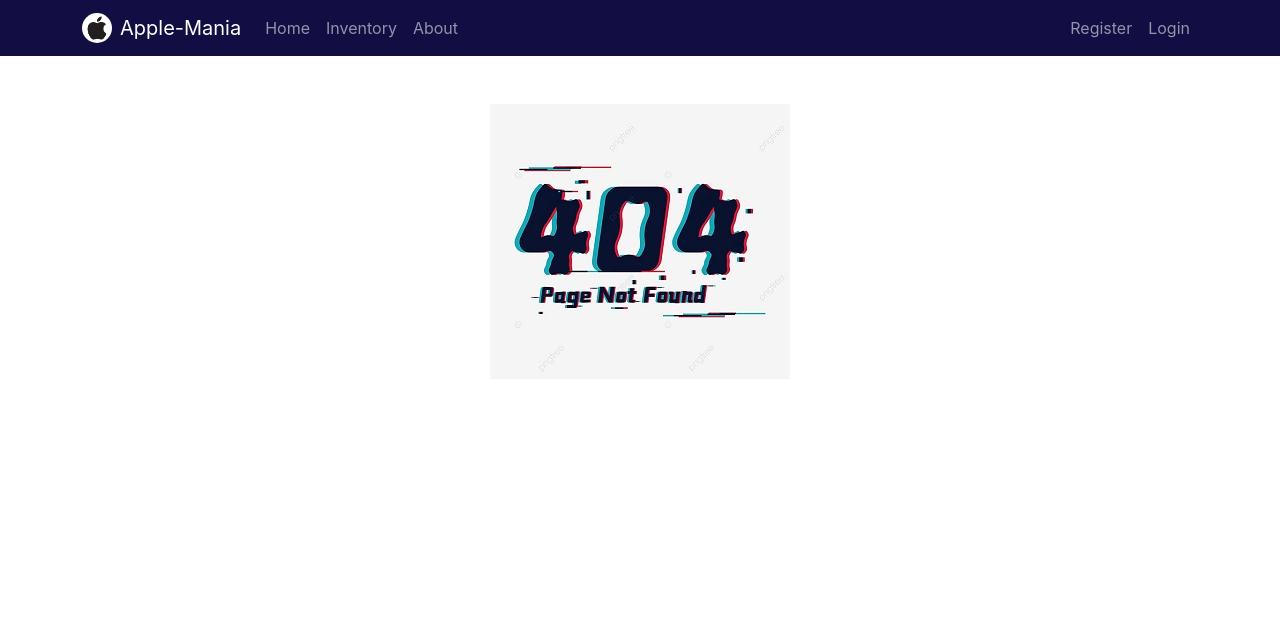
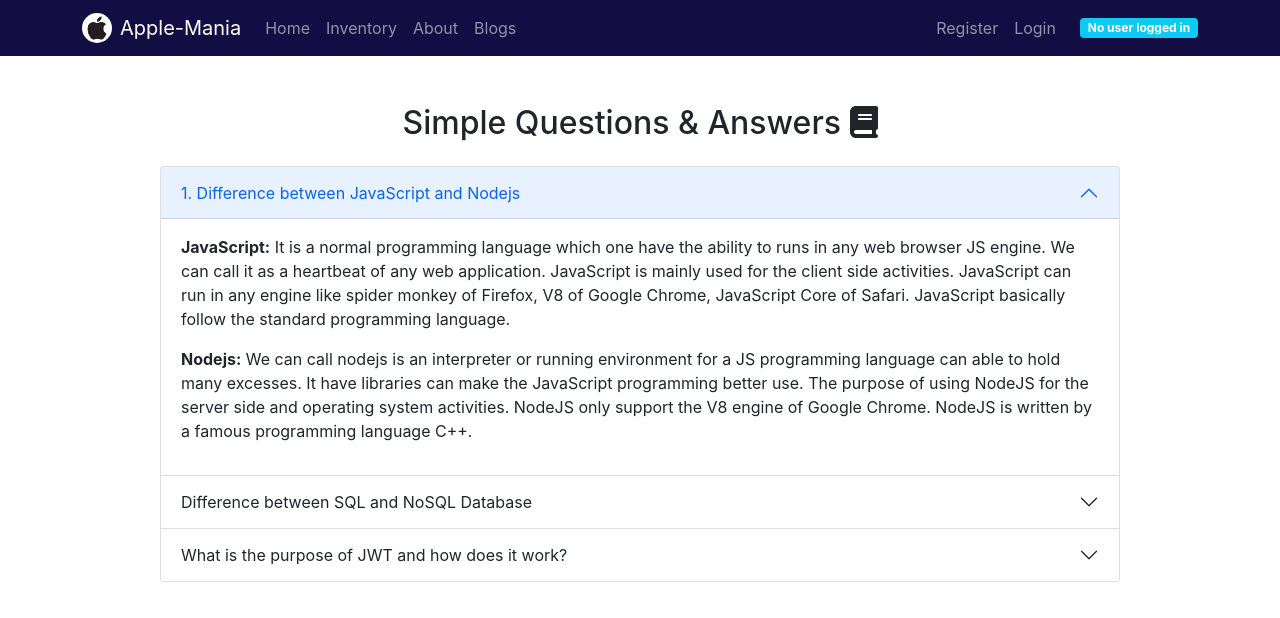
Before and after one commit to Tohidul29/Apple-Mania-Clientsite, a React (Create React App) app: page /blogs in a window 1280 px wide. Shown: the top 618 px of the page. Built offline with nearby package versions, Linux system fonts and the light colour scheme; no server answers.

Commit message:
blogs added

```diff
--- a/src/App.js
+++ b/src/App.js
@@ -1,5 +1,6 @@
 import { Route, Routes } from 'react-router-dom';
 import './App.css';
+import Blogs from './components/Blogs/Blogs';
 import Header from './components/Header/Header';
 import Home from './components/Home/Home';
 import Inventory from './components/Inventory/Inventory';
@@ -23,6 +24,7 @@
       </Route>
       <Route path='/register' element={<Register></Register>}></Route>
       <Route path='/login' element={<Login></Login>}></Route>
+      <Route path='/blogs' element={<Blogs></Blogs>}></Route>
       <Route path='*' element={<NotFound></NotFound>}></Route>
     </Routes>
     </div >
--- /dev/null
+++ b/src/components/Blogs/Blogs.js
@@ -0,0 +1,36 @@
+import React from 'react';
+import { Accordion } from 'react-bootstrap';
+import { FontAwesomeIcon } from '@fortawesome/react-fontawesome';
+import { faBook } from '@fortawesome/free-solid-svg-icons';
+
+const Blogs = () => {
+    return (
+        <div className='w-75 mx-auto mt-5'>
+        <h2 className='text-center my-4'>Simple Questions & Answers <FontAwesomeIcon icon={faBook}></FontAwesomeIcon></h2>
+            <Accordion defaultActiveKey="0">
+                <Accordion.Item eventKey="0">
+                    <Accordion.Header>1. Difference between JavaScript and Nodejs</Accordion.Header>
+                    <Accordion.Body>
+                        <p><b>JavaScript:</b> It is a normal programming language which one have the ability to runs in any web browser JS engine. We can call it as a heartbeat of any web application. JavaScript is mainly used for the client side activities. JavaScript can run in any engine like spider monkey of Firefox, V8 of Google Chrome, JavaScript Core of Safari. JavaScript basically follow the standard programming language.</p>
+                        <p><b>Nodejs:</b> We can call nodejs is an interpreter or running environment for a JS programming language can able to hold many excesses. It have libraries can make the JavaScript programming better use. The purpose of using NodeJS for the server side and operating system activities. NodeJS only support the V8 engine of Google Chrome. NodeJS is written by a famous programming language C++.</p>
+                    </Accordion.Body>
+                </Accordion.Item>
+                <Accordion.Item eventKey="1">
+                    <Accordion.Header>Difference between SQL and NoSQL Database</Accordion.Header>
+                    <Accordion.Body>
+                        <p><b>SQL:</b> SQL databases are scalable in vertically. SQL databases are table-based database. SQL databases are relational. We can use PHPMyAdmin to make SQL databases.</p>
+                        <p><b>NoSQL:</b> NoSQL databases are scalable in horizontally. NoSQL databases are mainly document typed or key-value typed. NoSQL databases are non-relational. We can use famous MongoDB to make NoSQL databases.</p>
+                    </Accordion.Body>
+                </Accordion.Item>
+                <Accordion.Item eventKey="2">
+                    <Accordion.Header>What is the purpose of JWT and how does it work?</Accordion.Header>
+                    <Accordion.Body>
+                        <p>JWT (JSON Web Token) is an open standard that allows two parties: a client and a server: to communicate security information. JSON items, containing a set of claims, are encoded in each JWT. JWT use a cryptographic technique to ensure that the claims cannot be changed after the token has been issued.</p>
+                    </Accordion.Body>
+                </Accordion.Item>
+            </Accordion>
+        </div>
+    );
+};
+
+export default Blogs;
--- a/src/components/Header/Header.js
+++ b/src/components/Header/Header.js
@@ -1,10 +1,12 @@
 import { signOut } from 'firebase/auth';
 import React from 'react';
-import { Button, Container, Nav, Navbar } from 'react-bootstrap';
+import { Badge, Button, Container, Nav, Navbar } from 'react-bootstrap';
 import { useAuthState } from 'react-firebase-hooks/auth';
 import { Link } from 'react-router-dom';
 import auth from '../../firebase.init';
 import Logo from '../../img/Logo/logo.png';
+import { FontAwesomeIcon } from '@fortawesome/react-fontawesome';
+import { faUser } from '@fortawesome/free-solid-svg-icons';
 import '../Header/Header.css';
 
 const Header = () => {
@@ -25,15 +27,25 @@
                         <Nav.Link as={Link} to='/home'>Home</Nav.Link>
                         <Nav.Link as={Link} to='/inventory'>Inventory</Nav.Link>
                         <Nav.Link as={Link} to='/about'>About</Nav.Link>
+                        <Nav.Link as={Link} to='/blogs'>Blogs</Nav.Link>
                     </Nav>
                     <Nav>
                         <Nav.Link as={Link} to='/register'>Register</Nav.Link>
                         <Nav>
                             {
                                 user ?
+
                                     <Button className='btn btn-warning' onClick={handleLogout}>Logout</Button>
                                     :
                                     <Nav.Link as={Link} to='/login'>Login</Nav.Link>
+                            }
+                        </Nav>
+                        <Nav>
+                            {
+                                user ?
+                                <Badge bg="info" className='text-center my-auto ms-3'><FontAwesomeIcon icon={faUser}></FontAwesomeIcon> {user.displayName}</Badge>
+                                :
+                                <Badge bg="info" className='text-center my-auto ms-3'>No user logged in</Badge>
                             }
                         </Nav>
                     </Nav>
--- a/src/components/Register/Register.js
+++ b/src/components/Register/Register.js
@@ -4,7 +4,7 @@
 import SocialLogin from '../SocialLogin/SocialLogin';
 import { useCreateUserWithEmailAndPassword } from 'react-firebase-hooks/auth';
 import { FontAwesomeIcon } from '@fortawesome/react-fontawesome';
-import { faRegistered } from '@fortawesome/free-solid-svg-icons'
+import { faRegistered } from '@fortawesome/free-solid-svg-icons';
 import auth from '../../firebase.init';
 import '../Register/Register.css';
 import Loading from '../Loading/Loading';
```
